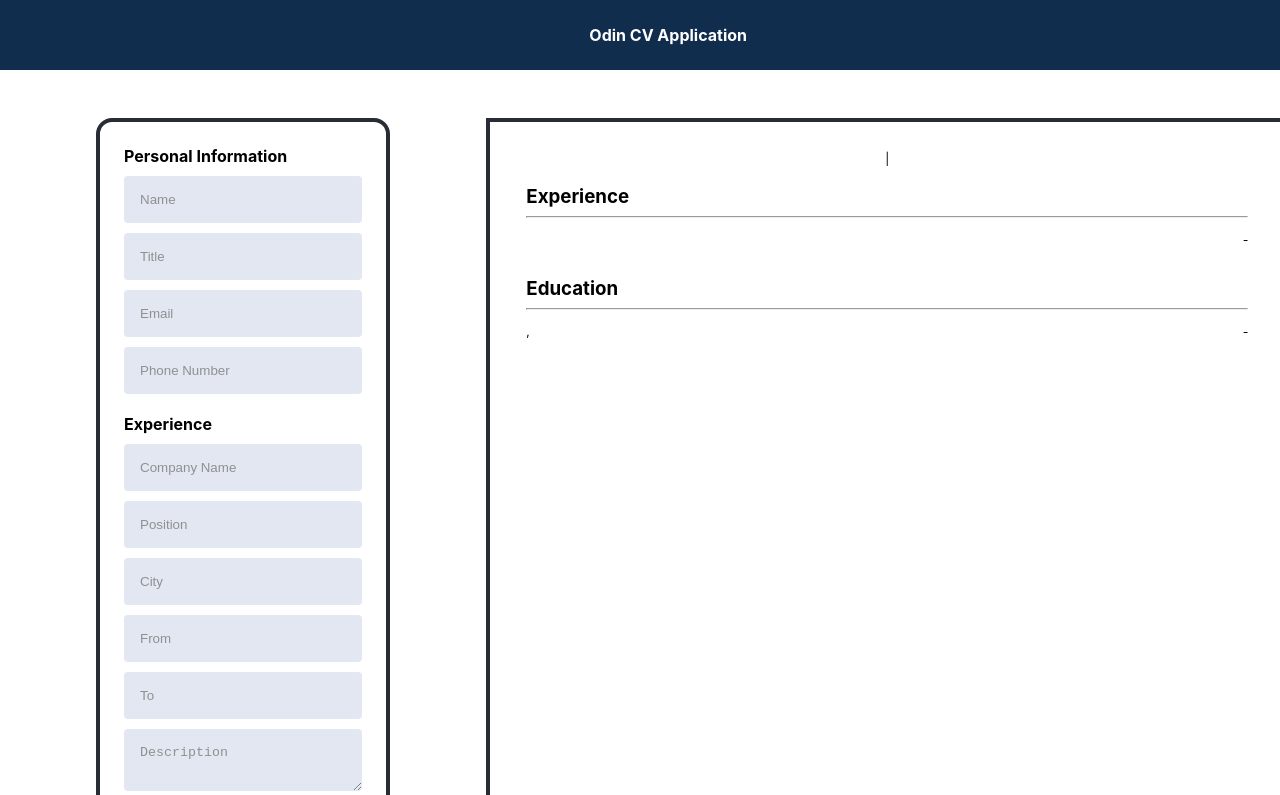
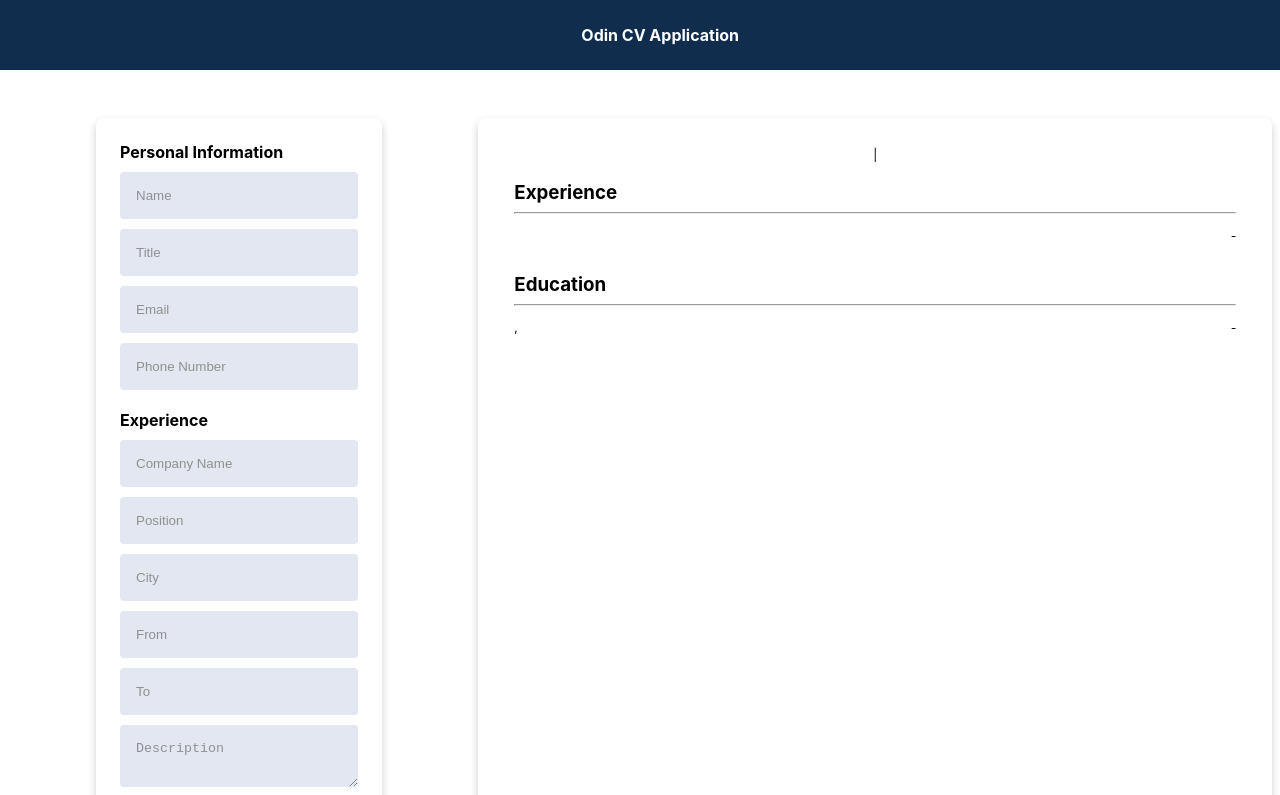
Before and after one commit to mraffia/odin-cv-application, a React (Create React App) app: page / in a window 1280 px wide. Shown: the top 795 px of the page. Built offline with nearby package versions, Linux system fonts and the light colour scheme; the HTML template or start-up script is replaced by a standard one.

Commit message:
Add box shadow and border radius to form and Preview

```diff
--- a/src/App.css
+++ b/src/App.css
@@ -27,8 +27,8 @@
   grid-area: form;
   margin: 48px 48px 48px 96px;
   padding: 24px 24px 24px 24px;
-  border: #282c34 4px solid;
-  border-radius: 16px;
+  box-shadow: 0 4px 8px 0 rgba(0, 0, 0, 0.2);
+  border-radius: 8px;
 }
 
 .form-subcontainer,
--- a/src/styles/Preview.css
+++ b/src/styles/Preview.css
@@ -1,7 +1,8 @@
 .overview-container {
     grid-area: overview;
     margin: 48px 48px 48px 48px;
-    border: #282c34 4px solid;
+    box-shadow: 0 4px 8px 0 rgba(0, 0, 0, 0.2);
+    border-radius: 8px;
     height: 1123px;
     width: 794px;
 }
```
